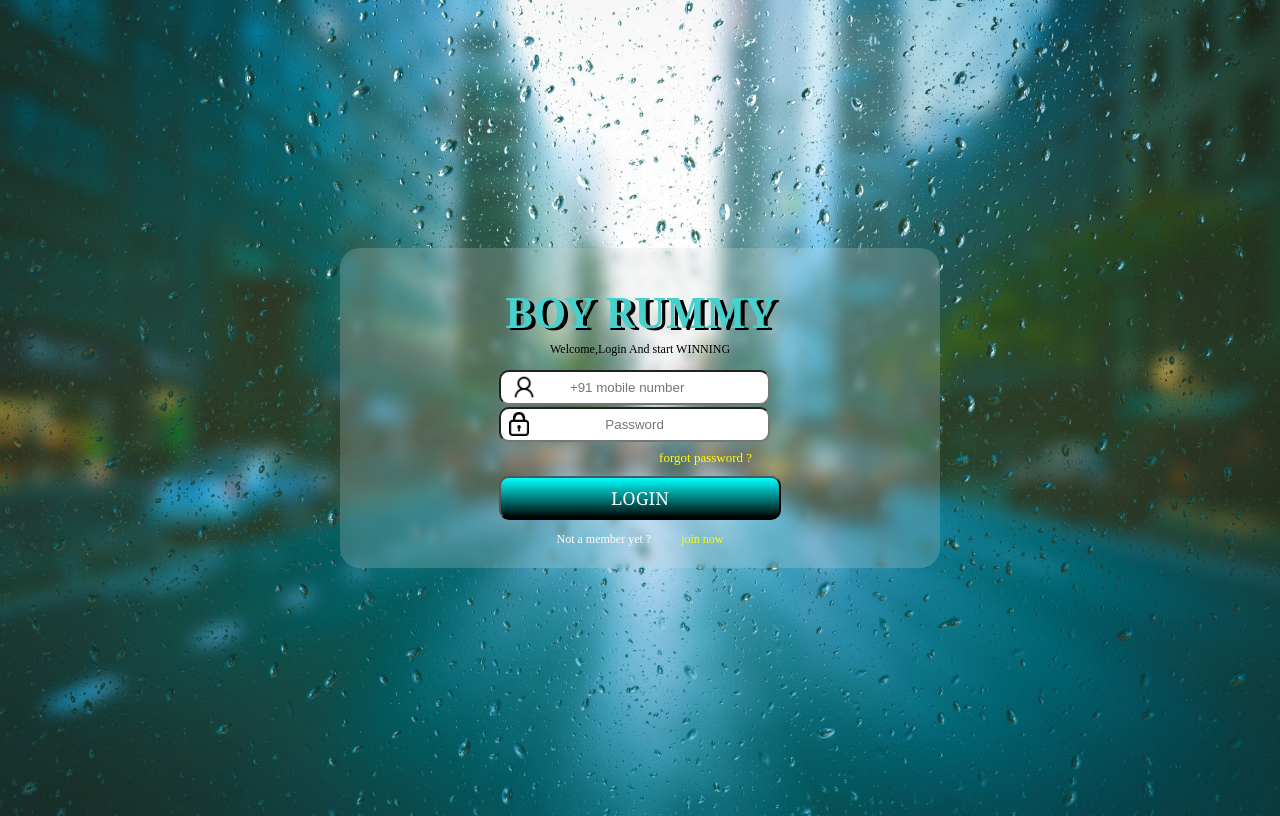
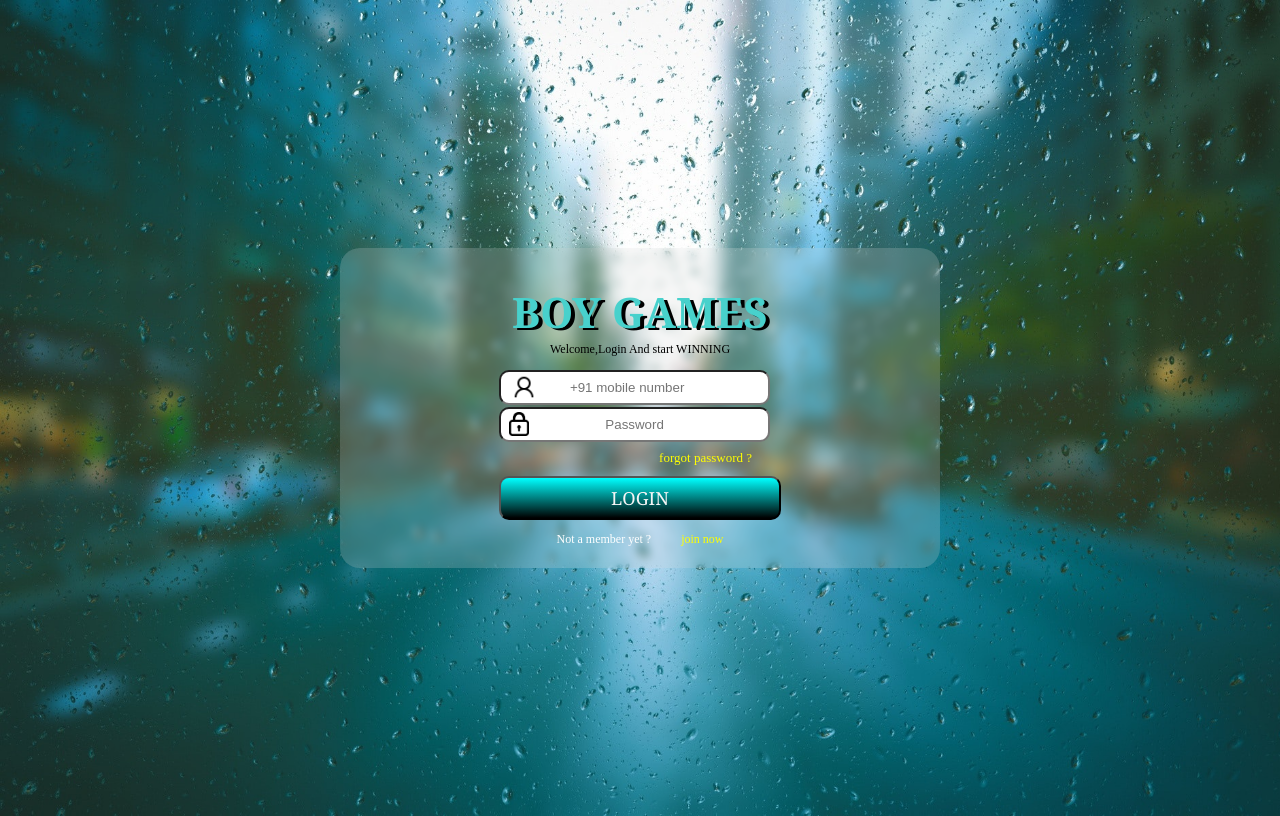
Before and after one commit to GAGAN890613/GAGAN890613, a plain HTML site: page index.html in a window 1280 px wide. Drawn offline with Linux system fonts and the light colour scheme.

Commit message:
index.html

```diff
--- a/index.html
+++ b/index.html
@@ -4,13 +4,13 @@
 <head>
   <meta charset="UTF-8">
   <meta name="viewport" content="width=device-width, initial-scale=1">
-  <title>Boy Rummy</title>
+  <title>Boy GAMES</title>
   <link rel="stylesheet" href="joy.css">
 </head>
 <body>
 <nav>
   <div>
-  <header><h1>BOY RUMMY</h1></header>
+  <header><h1>BOY GAMES</h1></header>
   <div class="welcome">
   <p>Welcome,Login And start WINNING</p>
   </div>
```
